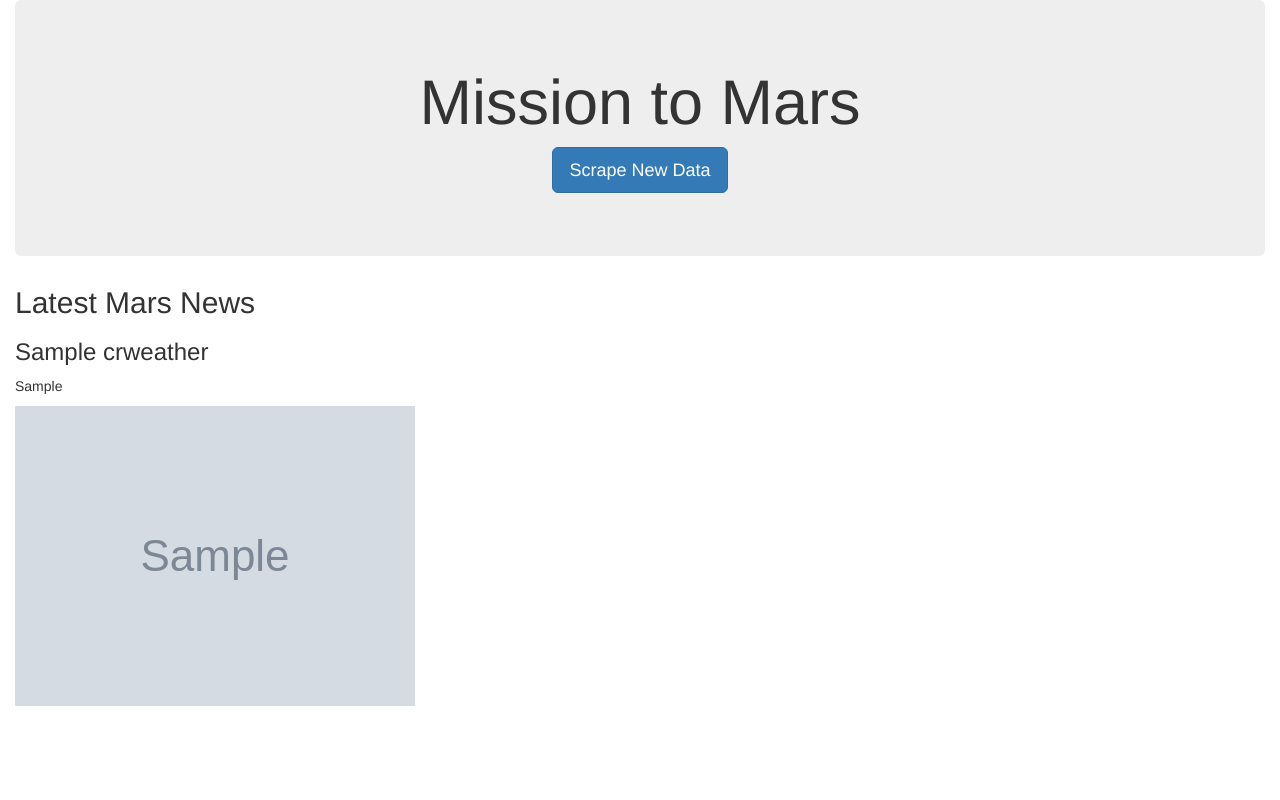
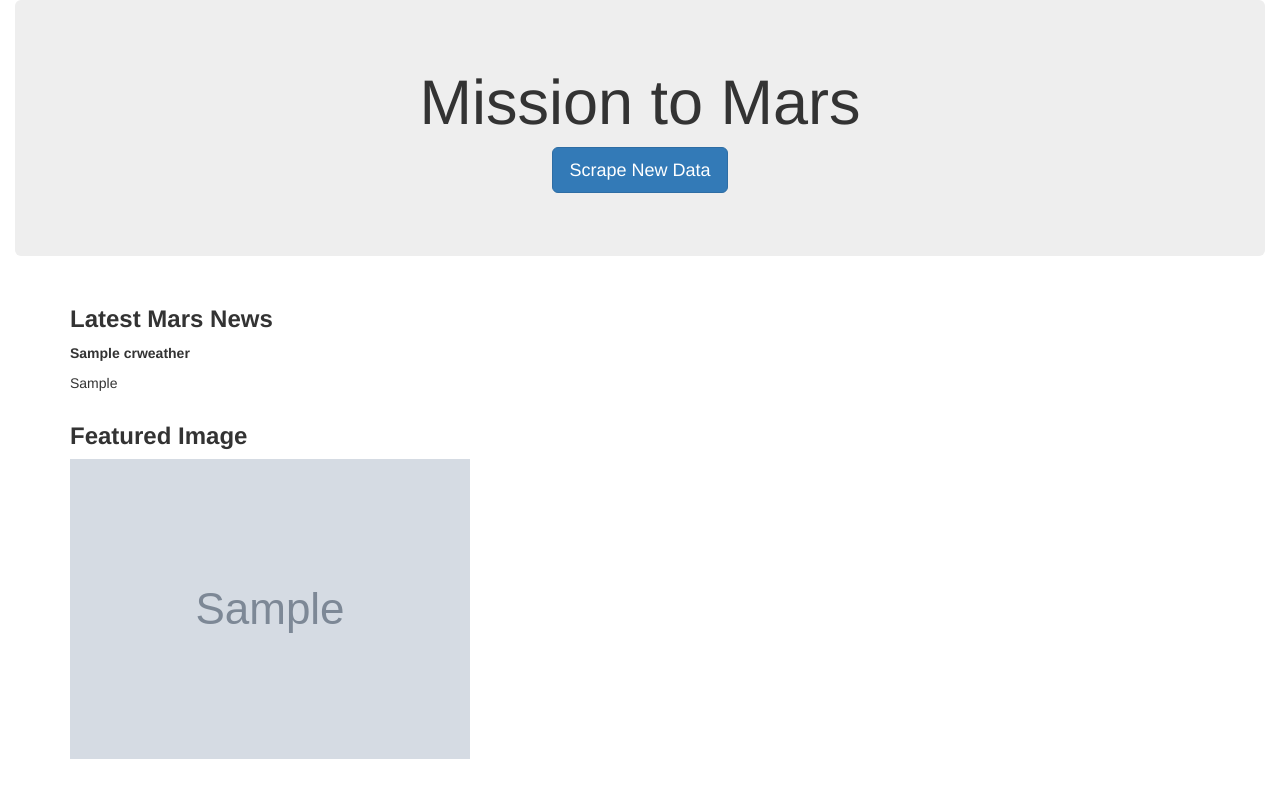
Before and after one commit to RobertEnglund/uom-stp_Web_scraping_challenge, a Flask app: page / in a window 1280 px wide. Run offline with Flask 2, Linux system fonts and the light colour scheme; grey boxes marked "Sample" are stand-in pictures; a database or web service that is not in the repository returns one stand-in record (values such as "Sample title"); some libraries are stand-ins or nearby versions.

Commit message:
featured image

```diff
--- a/Missions_to_Mars/templates/index.html
+++ b/Missions_to_Mars/templates/index.html
@@ -11,16 +11,24 @@
 
 <body>
   <div class="container-fluid">
+
     <div class="jumbotron text-center">
       <h1>Mission to Mars</h1>
       <p><a class="btn btn-primary btn-lg" href="/scrape" role="button">Scrape New Data</a></p>
     </div>
-    <h2>Latest Mars News</h2>
-    <h3>{{ vacation.news_title }}</h3>
-    <p>{{ vacation.news_p }}</p>
-    <img src="{{ vacation.sloth_img }}" alt="Sloth">
+    <div class="container">
+      <!-- Mars News -->
+      <h3><strong>Latest Mars News</strong></h3>
+      <p><strong>{{ vacation.news_title }}</strong></p>
+      <p>{{ vacation.news_p }}</p>
+    <div class="container col-lg-8">
+      <div class="row">
+        <h3><strong>Featured Image</strong></h3>
+        <img src="{{ vacation.featured_image }}" style="max-width:100%; max-height: auto;" alt="Mars Featured Image" alt="Featured Image">
+      </div>
+    </div>
   </div>
-  </div>
+</div>
 </body>
 
 </html>
```
Also changed, not shown: Missions_to_Mars/scrape_mars.py (+12 -1 lines), 1 other file.
